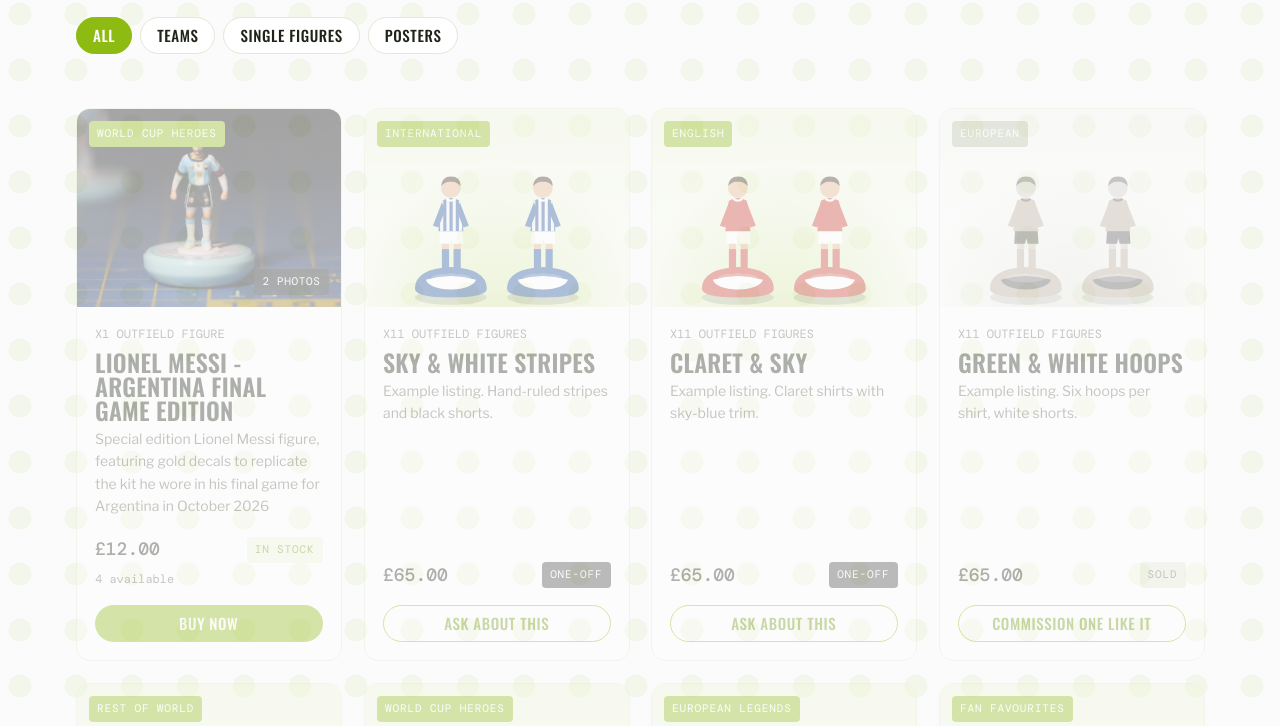
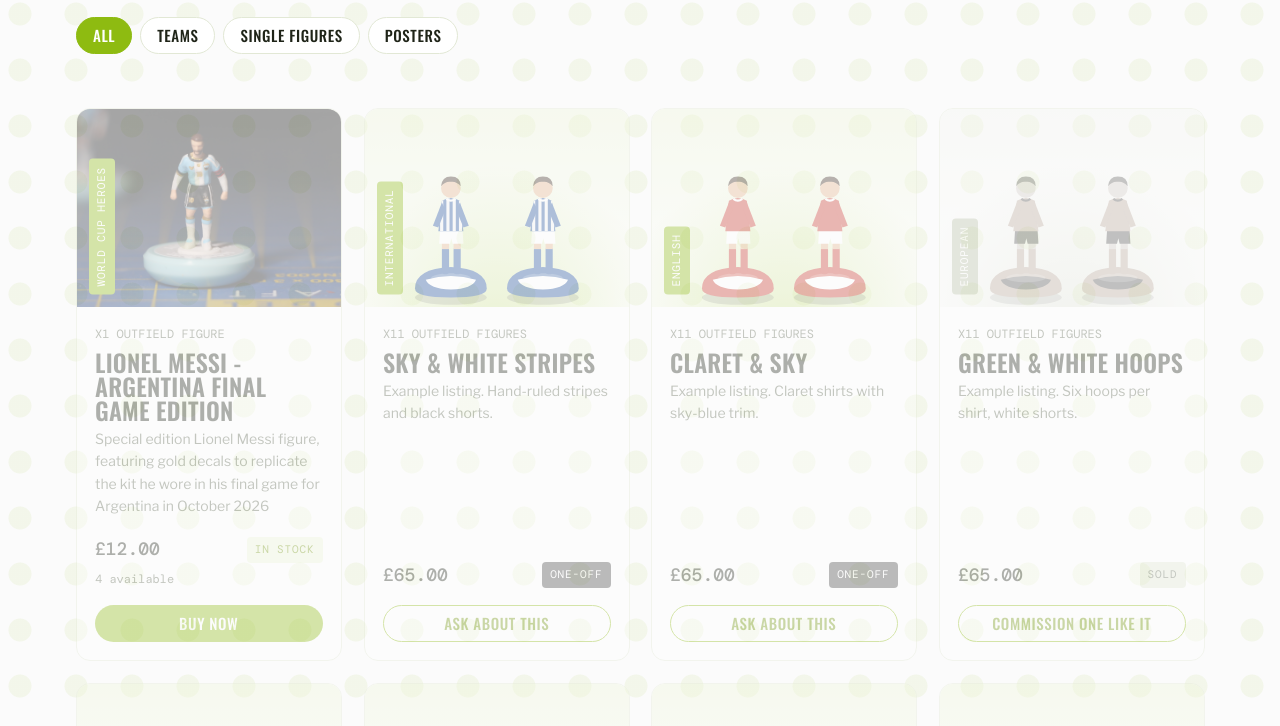
Before and after one commit to shootfirst-football/shoot-first, a plain HTML site: page index.html in a window 1280 px wide. Shown: the part 846-1572 px from the top of the page. Drawn offline with nearby package versions, Linux system fonts and the light colour scheme.

Commit message:
Add files via upload

```diff
--- a/index.html
+++ b/index.html
@@ -170,7 +170,7 @@
 .item:hover .pic svg{transform:translateY(-6px) scale(1.04)}
 .item .pic::after{content:"";position:absolute;inset:0;background:radial-gradient(240px circle at var(--mx,50%) var(--my,50%),rgba(255,255,255,.35),transparent 60%);opacity:0;transition:opacity .25s;pointer-events:none}
 .item:hover .pic::after{opacity:1}
-.item .set{position:absolute;top:12px;left:12px;font-family:var(--f-mono);font-size:11px;letter-spacing:.08em;text-transform:uppercase;background:var(--lime);color:#fff;padding:4px 8px;border-radius:4px;z-index:1}
+.item .set{position:absolute;left:12px;bottom:12px;transform:rotate(-90deg);transform-origin:top left;translate:0 100%;white-space:nowrap;font-family:var(--f-mono);font-size:11px;letter-spacing:.08em;text-transform:uppercase;background:var(--lime);color:#fff;padding:4px 8px;border-radius:4px;z-index:1}
 .item .body{padding:18px;display:flex;flex-direction:column;gap:6px;flex:1;min-width:0}
 .item h3{font-size:24px}
 .item .meta{font-family:var(--f-mono);font-size:12px;color:var(--muted)}
@@ -522,8 +522,7 @@
   const ph=photosOf(i);
   if(!ph.length)return drawn(i);
   return `<img class="photo" src="${esc(ph[0])}" alt="${esc(i.name)}" loading="lazy">`+
-    (ph[1]?`<img class="photo alt" src="${esc(ph[1])}" alt="" loading="lazy">`:'')+
-    (ph.length>1?`<span class="count">${ph.length} photos</span>`:'');
+    (ph[1]?`<img class="photo alt" src="${esc(ph[1])}" alt="" loading="lazy">`:'');
 }
 function stockLabel(i,n){
   if(i.category==='Teams')return n>0?`<span class="badge one">One-off</span>`:`<span class="badge sold">Sold</span>`;
```
